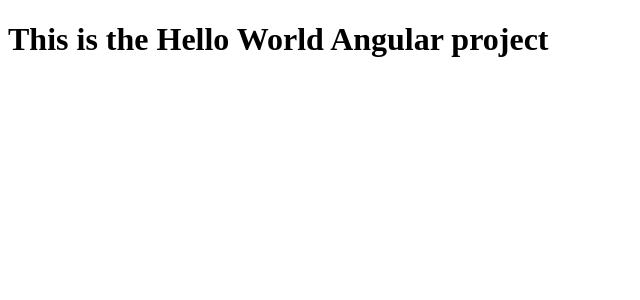
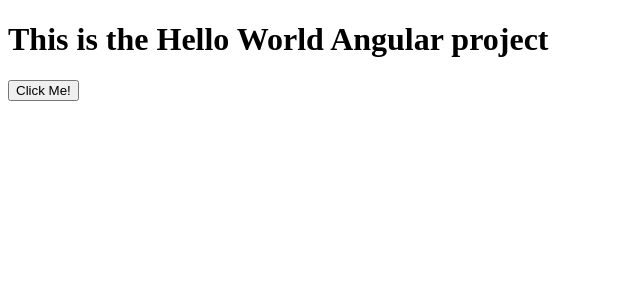
Before and after one commit to sarahaboudalal/hello-world-angular, an Angular app: page / in a window 1280 px wide. Shown: the top 300 px of the page, without its empty margins (0-640 px from the left). Built offline with nearby package versions, Linux system fonts and the light colour scheme.

Commit message:
added a new component with event ahndler

```diff
--- /dev/null
+++ b/src/app/app-home/app-home.component.html
@@ -0,0 +1 @@
+<button [disabled]="clicked" (click)="handleClick()">Click Me!</button>
--- /dev/null
+++ b/src/app/app-home/app-home.component.ts
@@ -0,0 +1,13 @@
+import { Component } from '@angular/core';
+
+@Component({
+  selector: 'app-app-home',
+  templateUrl: './app-home.component.html',
+  styleUrls: ['./app-home.component.css'],
+})
+export class AppHomeComponent {
+  clicked = false;
+  handleClick() {
+    this.clicked = true;
+  }
+}
--- a/src/app/app.component.html
+++ b/src/app/app.component.html
@@ -6,9 +6,8 @@
 <!-- * * * * * * * * * Delete the template below * * * * * * * * * * -->
 <!-- * * * * * * * to get started with your project! * * * * * * * * -->
 <!-- * * * * * * * * * * * * * * * * * * * * * * * * * * * * * * * -->
-
 <h1>This is the {{title}} project</h1>
-
+<app-app-home></app-app-home>
 <!-- * * * * * * * * * * * * * * * * * * * * * * * * * * * * * * * -->
 <!-- * * * * * * * * * * * The content above * * * * * * * * * * * -->
 <!-- * * * * * * * * * * is only a placeholder * * * * * * * * * * -->
```
Also changed, not shown: src/app/app.module.ts (+5 -9 lines), src/app/app-home/app-home.component.css (added).
